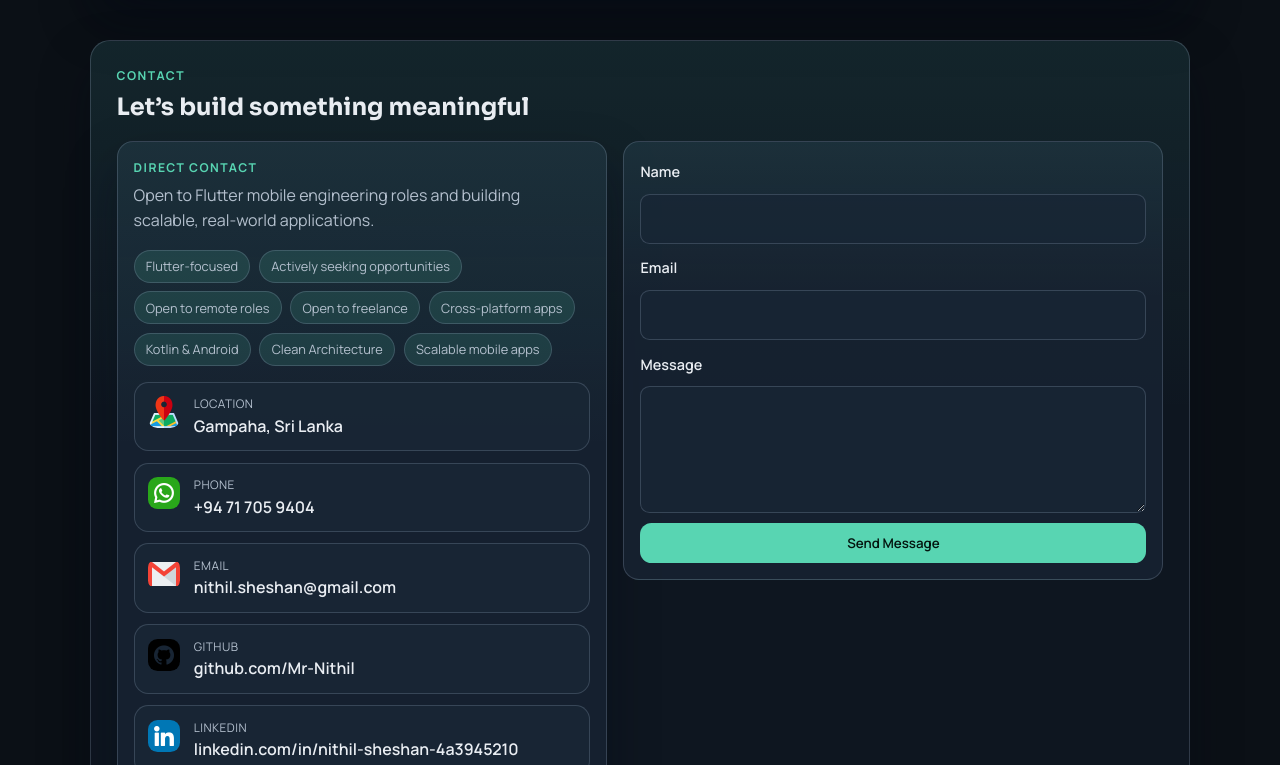
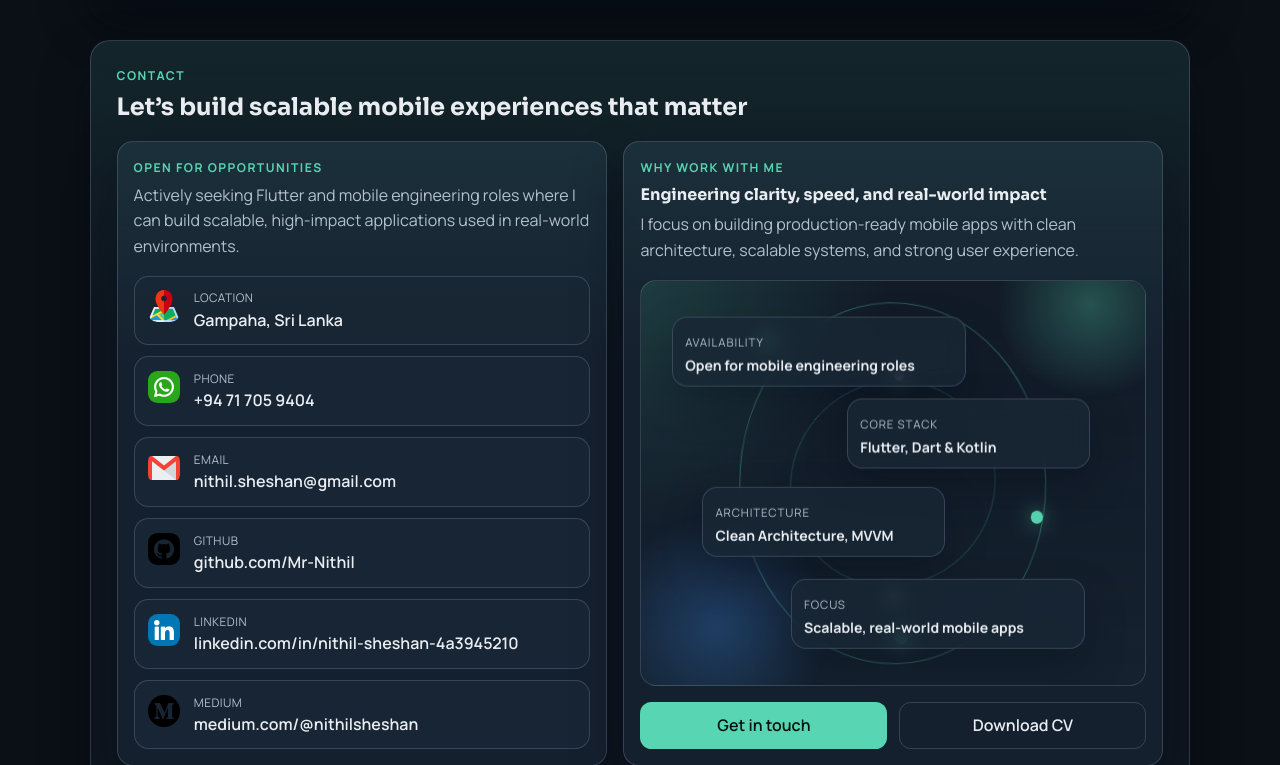
Before and after one commit to Mr-Nithil/Portfolio, a React (Vite) app: page / in a window 1280 px wide. Shown: the part 7875-8640 px from the top of the page. Built offline with nearby package versions, Linux system fonts and the light colour scheme.

Commit message:
feat: revamp contact section with enhanced messaging and improved layout for better engagement

```diff
--- a/src/components/Contact.jsx
+++ b/src/components/Contact.jsx
@@ -1,31 +1,23 @@
-import { useState } from "react";
-
 function Contact() {
-  const [isSent, setIsSent] = useState(false);
-
-  const onSubmit = (event) => {
-    event.preventDefault();
-    setIsSent(true);
-  };
-
   return (
     <section id="contact" className="section reveal">
       <div className="section-title-wrap">
         <p className="eyebrow">Contact</p>
-        <h2>Let’s build something meaningful</h2>
+        <h2>Let’s build scalable mobile experiences that matter</h2>
       </div>
 
       <div className="contact-grid">
         <article className="contact-card">
           <div className="contact-card-head">
-            <p className="eyebrow">Direct contact</p>
+            <p className="eyebrow">Open for opportunities</p>
             <p className="contact-summary">
-              Open to Flutter mobile engineering roles and building scalable,
-              real-world applications.
+              Actively seeking Flutter and mobile engineering roles where I can
+              build scalable, high-impact applications used in real-world
+              environments.
             </p>
           </div>
 
-          <div className="contact-pills" aria-label="Contact highlights">
+          {/* <div className="contact-pills" aria-label="Contact highlights">
             <span>Flutter-focused</span>
             <span>Actively seeking opportunities</span>
             <span>Open to remote roles</span>
@@ -34,7 +26,7 @@ function Contact() {
             <span>Kotlin & Android</span>
             <span>Clean Architecture</span>
             <span>Scalable mobile apps</span>
-          </div>
+          </div> */}
 
           <ul className="link-list">
             <li className="contact-link location">
@@ -105,6 +97,52 @@ function Contact() {
               </div>
             </li>
           </ul>
+        </article>
+
+        <article className="contact-card contact-spotlight">
+          <div className="contact-spotlight-head">
+            <p className="eyebrow">Why work with me</p>
+            <h3>Engineering clarity, speed, and real-world impact</h3>
+            <p className="contact-summary">
+              I focus on building production-ready mobile apps with clean
+              architecture, scalable systems, and strong user experience.
+            </p>
+          </div>
+
+          <div className="contact-animation" aria-hidden="true">
+            <div className="contact-orbit contact-orbit-large">
+              <span />
+              <span />
+              <span />
+            </div>
+
+            <div className="contact-orbit contact-orbit-small">
+              <span />
+              <span />
+            </div>
+
+            <div className="contact-tiles">
+              <div className="contact-tile tile-primary">
+                <span className="tile-label">Availability</span>
+                <strong>Open for mobile engineering roles</strong>
+              </div>
+
+              <div className="contact-tile tile-secondary">
+                <span className="tile-label">Core Stack</span>
+                <strong>Flutter, Dart & Kotlin</strong>
+              </div>
+
+              <div className="contact-tile tile-tertiary">
+                <span className="tile-label">Architecture</span>
+                <strong>Clean Architecture, MVVM</strong>
+              </div>
+
+              <div className="contact-tile tile-tertiary">
+                <span className="tile-label">Focus</span>
+                <strong>Scalable, real-world mobile apps</strong>
+              </div>
+            </div>
+          </div>
 
           <div className="contact-actions">
             <a className="btn primary" href="mailto:nithil.sheshan@gmail.com">
@@ -116,25 +154,6 @@ function Contact() {
             </a>
           </div>
         </article>
-
-        <form className="contact-form" onSubmit={onSubmit}>
-          <label htmlFor="name">Name</label>
-          <input id="name" name="name" type="text" required />
-
-          <label htmlFor="email">Email</label>
-          <input id="email" name="email" type="email" required />
-
-          <label htmlFor="message">Message</label>
-          <textarea id="message" name="message" rows="4" required />
-
-          <button type="submit" className="btn primary">
-            Send Message
-          </button>
-
-          {isSent && (
-            <p className="form-note">Thanks. I will get back to you soon.</p>
-          )}
-        </form>
       </div>
     </section>
   );
--- a/src/styles/index.css
+++ b/src/styles/index.css
@@ -1408,10 +1408,11 @@ h1 span {
 
 .contact-grid {
   grid-template-columns: 1fr 1.1fr;
-  align-items: start;
+  align-items: stretch;
 }
 
 .contact-card {
+  min-height: 100%;
   display: grid;
   gap: 1rem;
   background: var(--gradient-card), var(--surface-tinted);
@@ -1425,7 +1426,7 @@ h1 span {
 
 .contact-summary {
   margin: 0;
-  max-width: 44ch;
+  max-width: 60ch;
   color: var(--text-muted);
 }
 
@@ -1548,18 +1549,246 @@ h1 span {
 }
 
 .contact-actions .btn {
-  flex: 1 1 100%;
+  flex: 1 1 11rem;
   text-align: center;
 }
 
-.contact-form {
-  display: grid;
-  gap: 0.65rem;
-  align-content: start;
-}
-
-.contact-form label {
-  margin-top: 0.15rem;
+.contact-spotlight {
+  display: flex;
+  flex-direction: column;
+  gap: 1rem;
+}
+
+.contact-spotlight-head {
+  display: grid;
+  gap: 0.5rem;
+}
+
+.contact-animation {
+  position: relative;
+  flex: 1 1 auto;
+  overflow: hidden;
+  min-height: 20rem;
+  border: 1px solid var(--line);
+  border-radius: 1rem;
+  background:
+    radial-gradient(
+      circle at top left,
+      rgba(88, 213, 178, 0.18),
+      transparent 38%
+    ),
+    linear-gradient(180deg, rgba(12, 18, 28, 0.55), rgba(12, 18, 28, 0.2)),
+    color-mix(in srgb, var(--surface-strong) 80%, var(--accent-soft));
+}
+
+.contact-animation::before,
+.contact-animation::after {
+  content: "";
+  position: absolute;
+  inset: auto;
+  border-radius: 999px;
+  pointer-events: none;
+}
+
+.contact-animation::before {
+  top: -4rem;
+  right: -2rem;
+  width: 12rem;
+  height: 12rem;
+  background: radial-gradient(circle, rgba(88, 213, 178, 0.3), transparent 68%);
+  animation: drift-slow 11s ease-in-out infinite;
+}
+
+.contact-animation::after {
+  left: -3rem;
+  bottom: -4rem;
+  width: 14rem;
+  height: 14rem;
+  background: radial-gradient(
+    circle,
+    rgba(63, 149, 255, 0.26),
+    transparent 70%
+  );
+  animation: drift-slow 14s ease-in-out infinite reverse;
+}
+
+.contact-orbit {
+  position: absolute;
+  inset: 0;
+  pointer-events: none;
+}
+
+.contact-orbit::before {
+  content: "";
+  position: absolute;
+  inset: 12% 14%;
+  border-radius: 50%;
+  border: 1px solid color-mix(in srgb, var(--accent) 34%, transparent);
+}
+
+.contact-orbit-large {
+  animation: orbit-spin 28s linear infinite;
+}
+
+.contact-orbit-large span,
+.contact-orbit-small span {
+  position: absolute;
+  display: block;
+  width: 0.8rem;
+  height: 0.8rem;
+  border-radius: 999px;
+  background: var(--accent);
+  box-shadow: 0 0 18px color-mix(in srgb, var(--accent) 60%, transparent);
+}
+
+.contact-orbit-large span:nth-child(1) {
+  top: 13%;
+  left: 56%;
+}
+
+.contact-orbit-large span:nth-child(2) {
+  right: 18%;
+  top: 47%;
+}
+
+.contact-orbit-large span:nth-child(3) {
+  left: 20%;
+  bottom: 18%;
+}
+
+.contact-orbit-small {
+  animation: orbit-spin 18s linear infinite reverse;
+}
+
+.contact-orbit-small::before {
+  inset: 24% 30%;
+  border-color: color-mix(in srgb, var(--accent) 20%, transparent);
+}
+
+.contact-orbit-small span {
+  width: 0.55rem;
+  height: 0.55rem;
+  background: #ffffff;
+}
+
+.contact-orbit-small span:nth-child(1) {
+  top: 28%;
+  left: 34%;
+}
+
+.contact-orbit-small span:nth-child(2) {
+  right: 36%;
+  bottom: 28%;
+}
+
+/* ===== IMPROVED CONTACT ANIMATION LAYOUT ===== */
+
+.contact-tiles {
+  position: relative;
+  z-index: 2;
+  height: 100%;
+  padding: 1.45rem;
+}
+
+/* Base tile */
+.contact-tile {
+  position: absolute;
+  width: min(15.2rem, 66%);
+  padding: 0.68rem 0.78rem;
+  border: 1px solid var(--line);
+  border-radius: 0.95rem;
+  background: color-mix(in srgb, var(--surface-strong) 78%, var(--accent-soft));
+  backdrop-filter: blur(10px);
+  box-shadow: 0 18px 40px rgba(2, 10, 20, 0.28);
+  animation: float-card 6.5s ease-in-out infinite;
+}
+
+/* ===== INDIVIDUAL TILE POSITIONS ===== */
+
+/* Top left */
+.contact-tile:nth-child(1) {
+  top: 9%;
+  left: 6%;
+  animation-delay: 0s;
+}
+
+/* Top right */
+.contact-tile:nth-child(2) {
+  top: 30%;
+  right: 11%;
+  animation-delay: -1.5s;
+}
+
+/* Mid left */
+.contact-tile:nth-child(3) {
+  top: 52%;
+  left: 12%;
+  right: auto;
+  transform: none;
+  animation-delay: -3s;
+}
+
+/* Bottom right */
+.contact-tile:nth-child(4) {
+  bottom: 8%;
+  right: 12%;
+  left: auto;
+  animation-delay: -2.2s;
+}
+
+.contact-tile:nth-child(1),
+.contact-tile:nth-child(4) {
+  width: min(18.4rem, 80%);
+}
+
+.contact-tile:nth-child(1) strong,
+.contact-tile:nth-child(4) strong {
+  white-space: nowrap;
+}
+
+/* Text */
+.contact-tile strong {
+  display: block;
+  margin-top: 0.16rem;
+  font-size: 0.88rem;
+  line-height: 1.28;
+}
+
+/* Label */
+.tile-label {
+  display: inline-block;
+  font-size: 0.64rem;
+  letter-spacing: 0.08em;
+  text-transform: uppercase;
+  color: var(--text-muted);
+}
+
+.contact-tile strong {
+  display: block;
+  margin-top: 0.16rem;
+  font-size: 0.88rem;
+  line-height: 1.28;
+}
+
+.contact-tile.tile-secondary {
+  justify-self: end;
+  animation-delay: -1.8s;
+}
+
+.contact-tile.tile-tertiary {
+  animation-delay: -3.4s;
+}
+
+.tile-label {
+  display: inline-block;
+  font-size: 0.72rem;
+  letter-spacing: 0.08em;
+  text-transform: uppercase;
+  color: var(--text-muted);
+}
+
+.contact-actions {
+  margin-top: auto;
 }
 
 label {
@@ -1590,10 +1819,39 @@ textarea:focus {
   box-shadow: 0 0 0 3px color-mix(in srgb, var(--accent) 14%, transparent);
 }
 
-.form-note {
-  margin: 0;
-  color: var(--accent);
-  font-size: 0.86rem;
+@keyframes orbit-spin {
+  to {
+    transform: rotate(360deg);
+  }
+}
+
+@keyframes float-card {
+  0% {
+    transform: translateY(0) scale(1);
+  }
+  25% {
+    transform: translateY(-3px) scale(1);
+  }
+  50% {
+    transform: translateY(-5px) scale(1);
+  }
+  75% {
+    transform: translateY(-2px) scale(1);
+  }
+  100% {
+    transform: translateY(0) scale(1);
+  }
+}
+
+@keyframes drift-slow {
+  0%,
+  100% {
+    transform: translate3d(0, 0, 0) scale(1);
+  }
+
+  50% {
+    transform: translate3d(0.7rem, -0.6rem, 0) scale(1.04);
+  }
 }
 
 .site-footer {
@@ -1743,7 +2001,8 @@ textarea:focus {
 
 .modal-content {
   margin-top: 1rem;
-  display: grid;
+  display: flex;
+  flex-direction: column;
   gap: 0.9rem;
 }
 
@@ -1911,6 +2170,14 @@ textarea:focus {
     grid-template-columns: 1fr;
   }
 
+  .contact-animation {
+    min-height: 17rem;
+  }
+
+  .contact-spotlight {
+    min-height: 0;
+  }
+
   .hero-layout {
     grid-template-columns: 1fr;
     align-items: start;
@@ -1991,6 +2258,41 @@ textarea:focus {
   .btn {
     width: 100%;
     text-align: center;
+  }
+
+  .contact-animation {
+    min-height: 18rem;
+  }
+
+  .contact-tiles {
+    padding: 0.8rem;
+  }
+
+  .contact-tile {
+    width: min(12.8rem, 90%);
+    padding: 0.62rem 0.7rem;
+  }
+
+  .contact-tile:nth-child(1) {
+    top: 6%;
+    left: 4%;
+  }
+
+  .contact-tile:nth-child(2) {
+    top: 24%;
+    right: 4%;
+  }
+
+  .contact-tile:nth-child(3) {
+    top: 50%;
+    left: 8%;
+    right: auto;
+  }
+
+  .contact-tile:nth-child(4) {
+    bottom: 6%;
+    right: 8%;
+    left: auto;
   }
 
   .modal {
```
